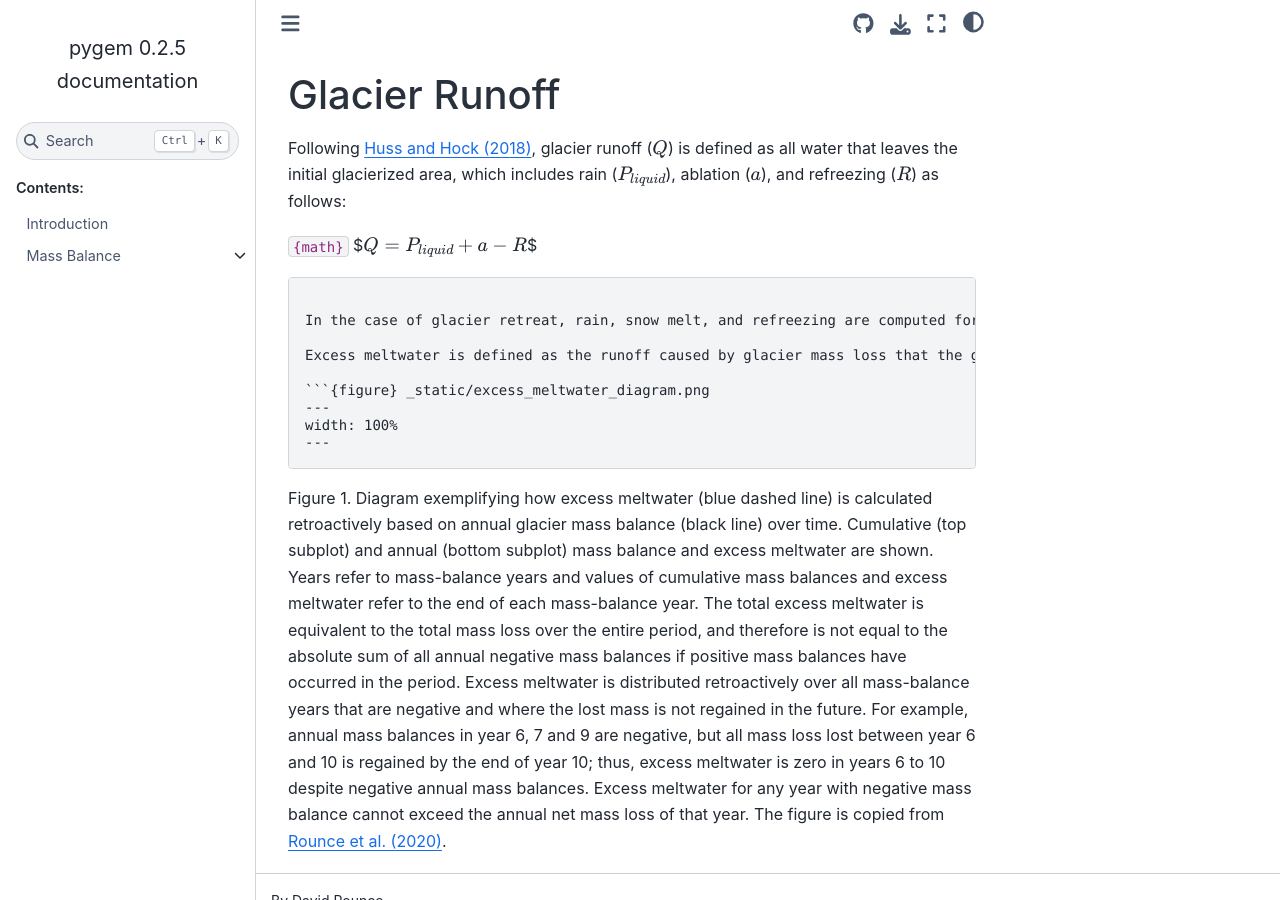
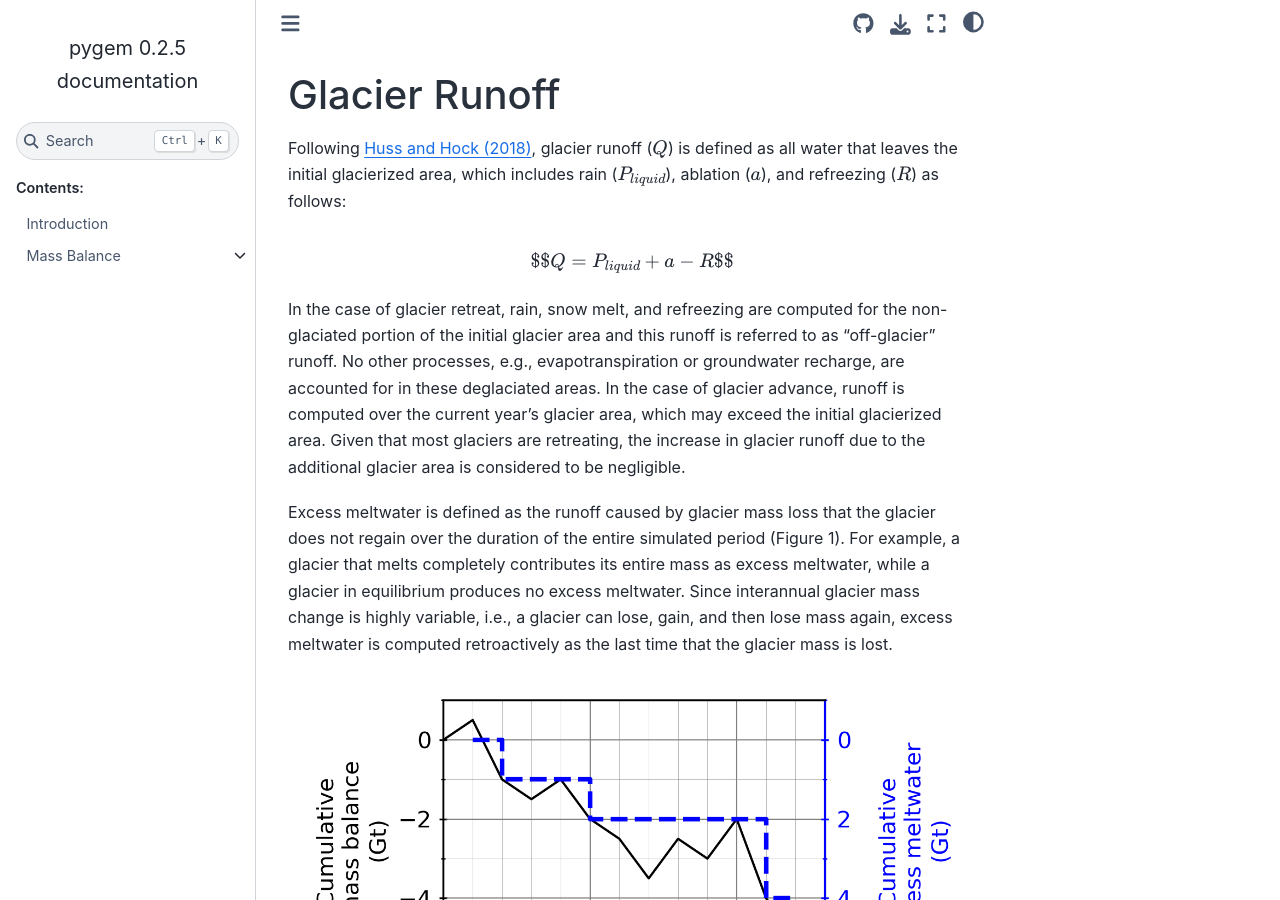
Before and after one commit to drounce/PyGEM, a Sphinx documentation site: the page built from docs/runoff.md, in a window 1280 px wide and 900 px high. Built offline with Sphinx 7.4.7 and the Sphinx Book theme 1.1.4, drawn with Linux system fonts in a browser that asks for light colours.

Commit message:
runoff eqn fix

````diff
--- a/docs/runoff.md
+++ b/docs/runoff.md
@@ -1,7 +1,7 @@
 # Glacier Runoff
 Following [Huss and Hock (2018)](https://www.nature.com/articles/s41558-017-0049-x), glacier runoff ($Q$) is defined as all water that leaves the initial glacierized area, which includes rain ($P_{liquid}$), ablation ($a$), and refreezing ($R$) as follows:
 
-```{math}```
+```{math}
 $$ Q = P_{liquid} + a - R $$
 ```
 
````
